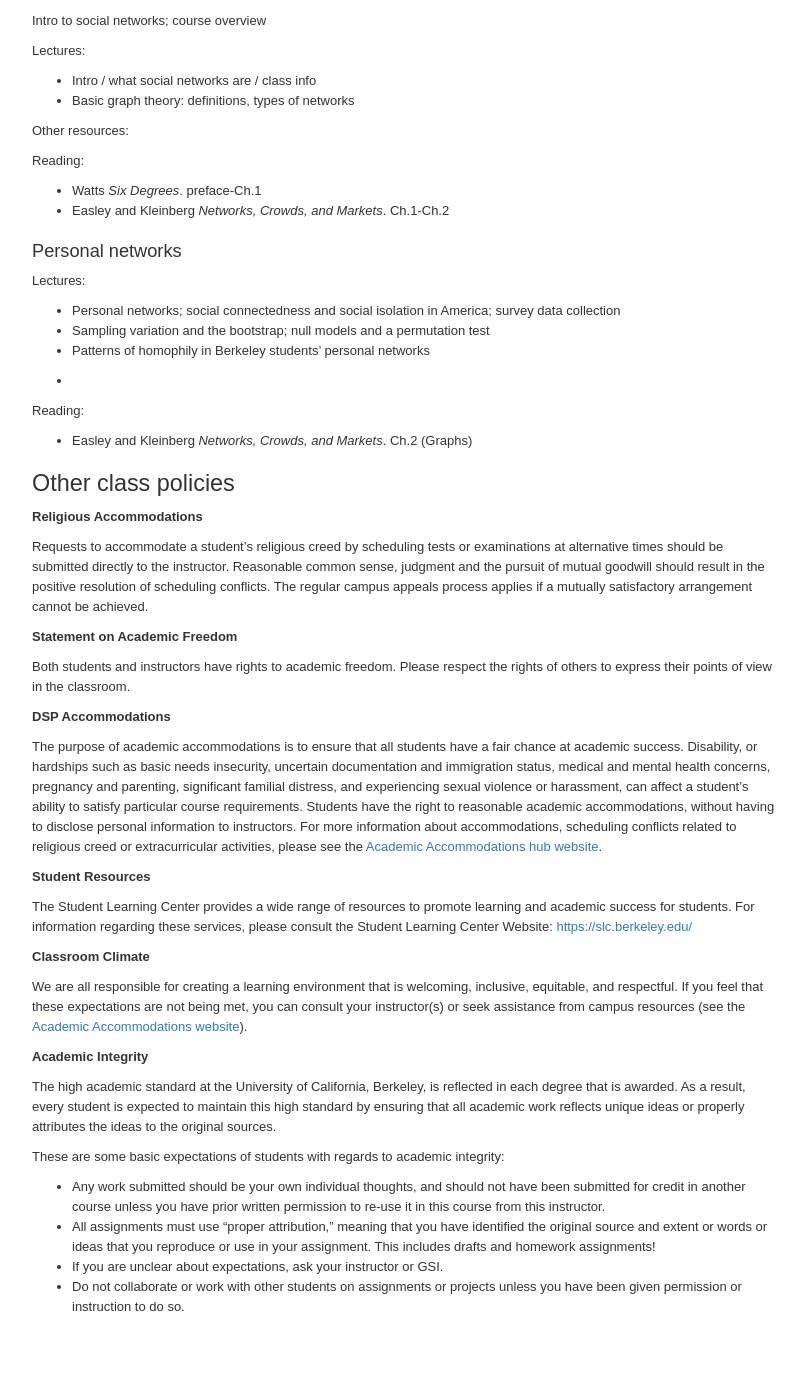
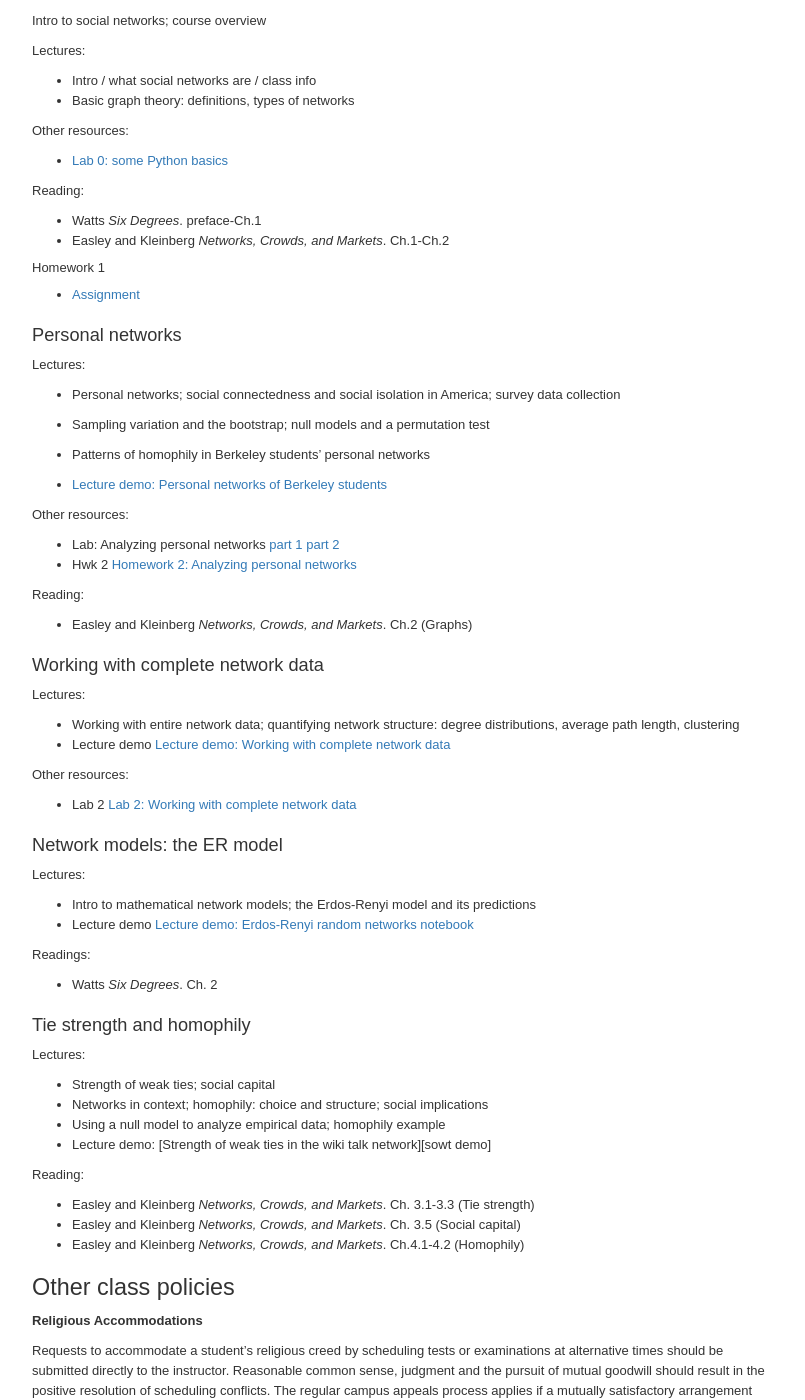
Before and after one commit to dfeehan/dfeehan.github.io, a Jekyll site: the page teaching/2022fa_demog180.html, which Jekyll copies as it is, in a window 1280 px wide and 1400 px high, scrolled down 3705 px. Shown: the whole window, without its empty margins (236-1041 px from the left). Built offline with Jekyll 4.4.1, drawn with Linux system fonts in a browser that asks for light colours; before the commit the page ends 5045 px from its top, so only the background shows below that; some of the changed text lies outside the part shown.

Commit message:
link to hwk 3

```diff
--- a/teaching/2022fa_demog180.html
+++ b/teaching/2022fa_demog180.html
@@ -942,6 +942,8 @@
 <td style="text-align:left;">
 </td>
 <td style="text-align:left;">
+<a href="https://datahub.berkeley.edu/hub/user-redirect/git-pull?repo=https%3A%2F%2Fgithub.com%2Fdfeehan%2Fdemog180-fa2022&amp;urlpath=tree%2Fdemog180-fa2022%2Fhwk%2Fhw3%2Fhwk_cc.ipynb&amp;branch=main">Hwk
+3</a>
 </td>
 </tr>
 <tr>
@@ -1401,6 +1403,10 @@
 <!-- [structural balance demo]:  -->
 <!-- [sir thresh demo]:  -->
 <!-- http://datahub.berkeley.edu/user-redirect/interact?account=dfeehan&repo=demog180-sp2019&branch=master&path=lecture/07_sir_model/sir_threshold_infectiousness.ipynb -->
+<!-- [hwk4]:  -->
+<!-- [hwk5]:  -->
+<!-- [hwk6]:  -->
+<!-- [hwk7]:  -->
 </div>
 <div id="requirements" class="section level2">
 <h2>Requirements</h2>
@@ -1535,7 +1541,10 @@
 <li>Basic graph theory: definitions, types of networks</li>
 </ul>
 <p>Other resources:</p>
-<!-- * [Lab 0: some Python basics][lab0] -->
+<ul>
+<li><a href="https://datahub.berkeley.edu/hub/user-redirect/git-pull?repo=https%3A%2F%2Fgithub.com%2Fdfeehan%2Fdemog180-fa2022&amp;urlpath=tree%2Fdemog180-fa2022%2Flab%2Flab0%2Flab0.ipynb&amp;branch=main">Lab
+0: some Python basics</a></li>
+</ul>
 <p>Reading:</p>
 <ul>
 <li><span class="citation">Watts <em>Six Degrees</em>.</span>
@@ -1543,63 +1552,92 @@
 <li><span class="citation">Easley and Kleinberg <em>Networks, Crowds,
 and Markets</em>.</span> Ch.1-Ch.2</li>
 </ul>
-<!--
-
-#### Homework 1 {#sec:hwk1}
-
-* [Assignment](https://docs.google.com/document/d/1_rseE-EujHBnnfYwSMEI9hriYEkjSZCZgS2ww9duiOg/edit)
-* [Data entry](https://goo.gl/forms/C52QXKm3rlZAAmVq2)
-* [Survey form](https://tinyurl.com/ya6qlma2)
-
--->
+<div id="sec:hwk1" class="section level4">
+<h4>Homework 1</h4>
+<ul>
+<li><a href="https://tinyurl.com/demog180-fa22-hwk01">Assignment</a></li>
+</ul>
+</div>
 </div>
 <div id="sec:personal" class="section level3">
 <h3>Personal networks</h3>
 <p>Lectures:</p>
 <ul>
-<li>Personal networks; social connectedness and social isolation in
-America; survey data collection</li>
-<li>Sampling variation and the bootstrap; null models and a permutation
-test</li>
-<li>Patterns of homophily in Berkeley students’ personal networks</li>
+<li><p>Personal networks; social connectedness and social isolation in
+America; survey data collection</p></li>
+<li><p>Sampling variation and the bootstrap; null models and a
+permutation test</p></li>
+<li><p>Patterns of homophily in Berkeley students’ personal
+networks</p></li>
+<li><p><a href="https://datahub.berkeley.edu/hub/user-redirect/git-pull?repo=https%3A%2F%2Fgithub.com%2Fdfeehan%2Fdemog180-fa2022&amp;urlpath=tree%2Fdemog180-fa2022%2Flecture%2F01_surveys%2F01_ucb_personal_networks.ipynb&amp;branch=main">Lecture
+demo: Personal networks of Berkeley students</a></p></li>
 </ul>
-<!-- * [Lecture demo: Personal networks of Berkeley students][personal networks demo] -->
-<!-- Other resources: -->
-<!-- * Lab: Analyzing personal networks [part 1][lab1_1] [part 2][lab1_2] -->
-<!-- * Hwk 2  [Homework 2: Analyzing personal networks][hwk2] -->
+<p>Other resources:</p>
 <ul>
-<li></li>
+<li>Lab: Analyzing personal networks <a href="https://datahub.berkeley.edu/hub/user-redirect/git-pull?repo=https%3A%2F%2Fgithub.com%2Fdfeehan%2Fdemog180-fa2022&amp;urlpath=tree%2Fdemog180-fa2022%2Flab%2Flab1%2Flab1_part1_table.ipynb&amp;branch=main">part
+1</a> <a href="https://datahub.berkeley.edu/hub/user-redirect/git-pull?repo=https%3A%2F%2Fgithub.com%2Fdfeehan%2Fdemog180-fa2022&amp;urlpath=tree%2Fdemog180-fa2022%2Flab%2Flab1%2Flab1_part2.ipynb&amp;branch=main">part
+2</a></li>
+<li>Hwk 2 <a href="https://datahub.berkeley.edu/hub/user-redirect/git-pull?repo=https%3A%2F%2Fgithub.com%2Fdfeehan%2Fdemog180-fa2022&amp;urlpath=tree%2Fdemog180-fa2022%2Fhwk%2Fhw2%2Fhw02.ipynb&amp;branch=main">Homework
+2: Analyzing personal networks</a></li>
 </ul>
 <p>Reading:</p>
 <ul>
 <li><span class="citation">Easley and Kleinberg <em>Networks, Crowds,
 and Markets</em>.</span> Ch.2 (Graphs)</li>
 </ul>
-<!-- ### Working with complete network data {#sec:complete} -->
-<!-- Lectures:  -->
-<!-- * Working with entire network data; quantifying network structure: degree distributions, average path length, clustering -->
-<!-- * Lecture demo [Lecture demo: Working with complete network data ][whole network demo] -->
-<!-- Other resources:  -->
-<!-- * Lab 2 [Lab 2: Working with complete network data][lab2] -->
-<!-- * Hwk 3 [Hwk 3: Calculating average clustering in complete networks][hwk3] -->
-<!-- ### Network models: the ER model {#sec:models} -->
-<!-- Lectures: -->
-<!-- * Intro to mathematical network models; the Erdos-Renyi model and its predictions -->
-<!-- * Lecture demo [Lecture demo: Erdos-Renyi random networks notebook][er demo] -->
-<!-- Readings: -->
-<!-- * @watts_six_2003 Ch. 2  -->
-<!-- ### Tie strength and homophily {#sec:homophily} -->
-<!-- Lectures: -->
-<!-- * Strength of weak ties; social capital  -->
-<!-- * Networks in context; homophily: choice and structure; social implications -->
-<!-- * Using a null model to analyze empirical data; homophily example -->
-<!-- * Lecture demo: [Strength of weak ties in the wiki talk network][sowt demo] -->
+</div>
+<div id="sec:complete" class="section level3">
+<h3>Working with complete network data</h3>
+<p>Lectures:</p>
+<ul>
+<li>Working with entire network data; quantifying network structure:
+degree distributions, average path length, clustering</li>
+<li>Lecture demo <a href="https://datahub.berkeley.edu/hub/user-redirect/git-pull?repo=https%3A%2F%2Fgithub.com%2Fdfeehan%2Fdemog180-fa2022&amp;urlpath=tree%2Fdemog180-fa2022%2Flecture%2F02_working_with_whole_network_data%2F02_intro_to_whole_network_data.ipynb&amp;branch=main">Lecture
+demo: Working with complete network data</a></li>
+</ul>
+<p>Other resources:</p>
+<ul>
+<li>Lab 2 <a href="https://datahub.berkeley.edu/hub/user-redirect/git-pull?repo=https%3A%2F%2Fgithub.com%2Fdfeehan%2Fdemog180-fa2022&amp;urlpath=tree%2Fdemog180-fa2022%2Flab%2Flab2%2Flab2.ipynb&amp;branch=main">Lab
+2: Working with complete network data</a>
+<!-- * Hwk 3 [Hwk 3: Calculating average clustering in complete networks][hwk3] --></li>
+</ul>
+</div>
+<div id="sec:models" class="section level3">
+<h3>Network models: the ER model</h3>
+<p>Lectures:</p>
+<ul>
+<li>Intro to mathematical network models; the Erdos-Renyi model and its
+predictions</li>
+<li>Lecture demo <a href="https://datahub.berkeley.edu/hub/user-redirect/git-pull?repo=https%3A%2F%2Fgithub.com%2Fdfeehan%2Fdemog180-fa2022&amp;urlpath=tree%2Fdemog180-fa2022%2Flecture%2F03_er_random_networks%2F03_er_random_networks.ipynb&amp;branch=main">Lecture
+demo: Erdos-Renyi random networks notebook</a></li>
+</ul>
+<p>Readings:</p>
+<ul>
+<li><span class="citation">Watts <em>Six Degrees</em>.</span> Ch. 2</li>
+</ul>
+</div>
+<div id="sec:homophily" class="section level3">
+<h3>Tie strength and homophily</h3>
+<p>Lectures:</p>
+<ul>
+<li>Strength of weak ties; social capital</li>
+<li>Networks in context; homophily: choice and structure; social
+implications</li>
+<li>Using a null model to analyze empirical data; homophily example</li>
+<li>Lecture demo: [Strength of weak ties in the wiki talk network][sowt
+demo]</li>
+</ul>
 <!-- Other resources: -->
 <!-- * Lab [Using the assortativity coefficient to quantify homophily][lab3] -->
-<!-- Reading:  -->
-<!-- * @easley_networks_2010 Ch. 3.1-3.3 (Tie strength) -->
-<!-- * @easley_networks_2010 Ch. 3.5 (Social capital) -->
-<!-- * @easley_networks_2010 Ch.4.1-4.2 (Homophily) -->
+<p>Reading:</p>
+<ul>
+<li><span class="citation">Easley and Kleinberg <em>Networks, Crowds,
+and Markets</em>.</span> Ch. 3.1-3.3 (Tie strength)</li>
+<li><span class="citation">Easley and Kleinberg <em>Networks, Crowds,
+and Markets</em>.</span> Ch. 3.5 (Social capital)</li>
+<li><span class="citation">Easley and Kleinberg <em>Networks, Crowds,
+and Markets</em>.</span> Ch.4.1-4.2 (Homophily)</li>
+</ul>
 <!-- ### Balance theory {#sec:balance} -->
 <!-- Lectures: -->
 <!-- * Positive and negative relationships -->
```
Also changed, not shown: other parts of teaching/2022fa_demog180.html (+1 -1 lines).
